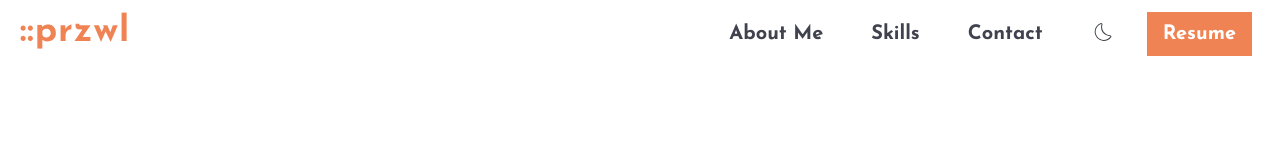
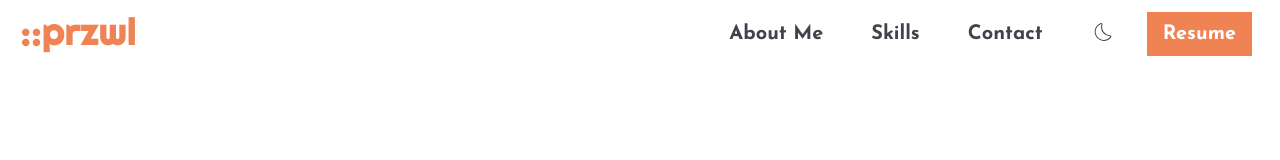
Before and after one commit to PrajwalDhungana/portfolio, a Next.js app: page / in a window 1280 px wide. Shown: the top 160 px of the page. Built offline with nearby package versions, Linux system fonts and the light colour scheme.

Commit message:
feat: New font (Righteous) support

```diff
--- a/tailwind.config.js
+++ b/tailwind.config.js
@@ -6,7 +6,8 @@ module.exports = {
   ],
   theme: {
     fontFamily: {
-      heading: ['Josefin Sans', 'sans-serif']
+      heading: ['Josefin Sans', 'sans-serif'],
+      righte: ['Righteous', 'cursive']
     },
     extend: {
       colors: {
```
